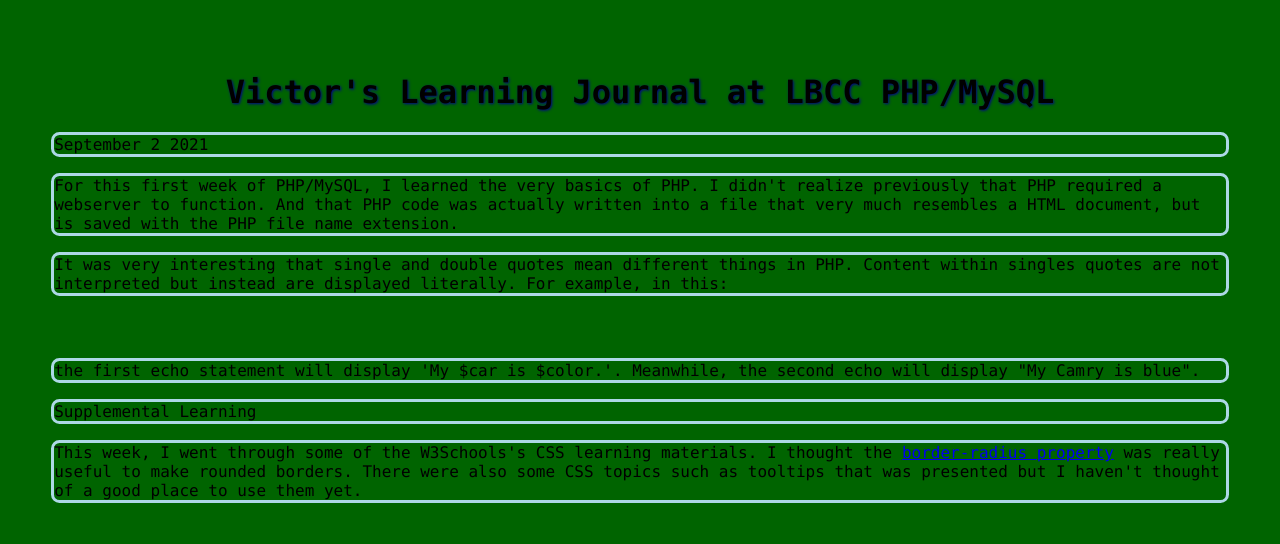
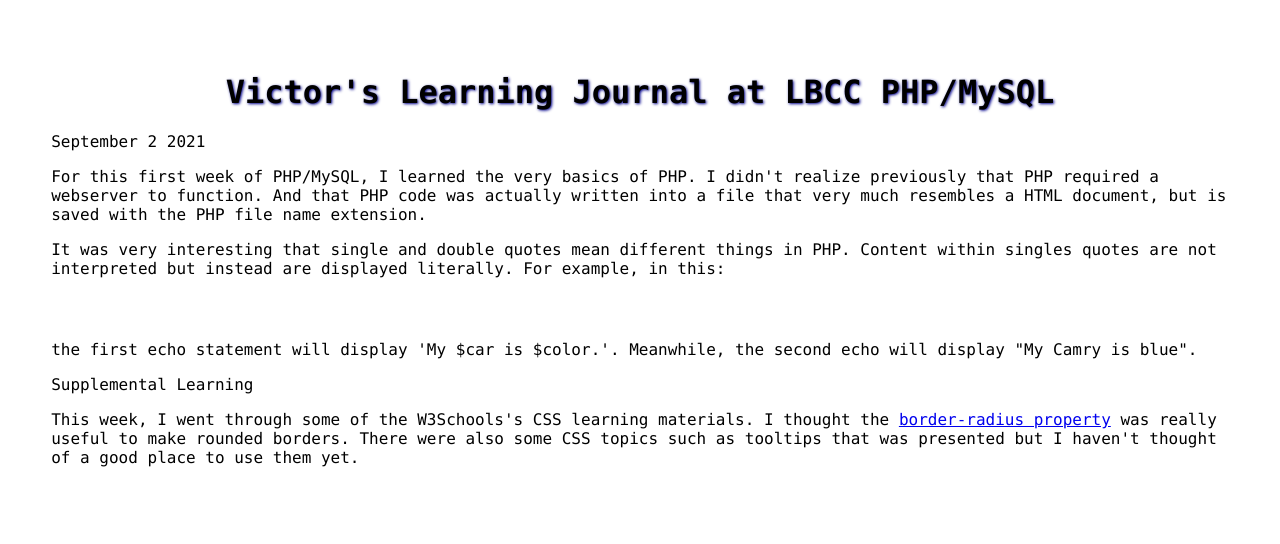
Before and after one commit to vtzuanglbcc/LearningJournal, a PHP site: page / in a window 1280 px wide. Shown: the top 544 px of the page. Run offline with PHP 8.4, Linux system fonts and the light colour scheme.

Commit message:
Update styles.css

```diff
--- a/styles.css
+++ b/styles.css
@@ -2,7 +2,7 @@ body {
   padding: 2%;
   margin: 2%;
   font-family: "Lucida Handwriting", Monaco, Georgia;
-  background-color: darkgreen;
+  background-color: lightorange;
 }
 h1 {
   text-shadow: 1px 1px 3px darkblue;
@@ -11,7 +11,5 @@ h1 {
 }
 
 p {
-  border-style: solid;
-  border-color: lightblue;
-  border-radius: 8.5px;
+
 }
```
